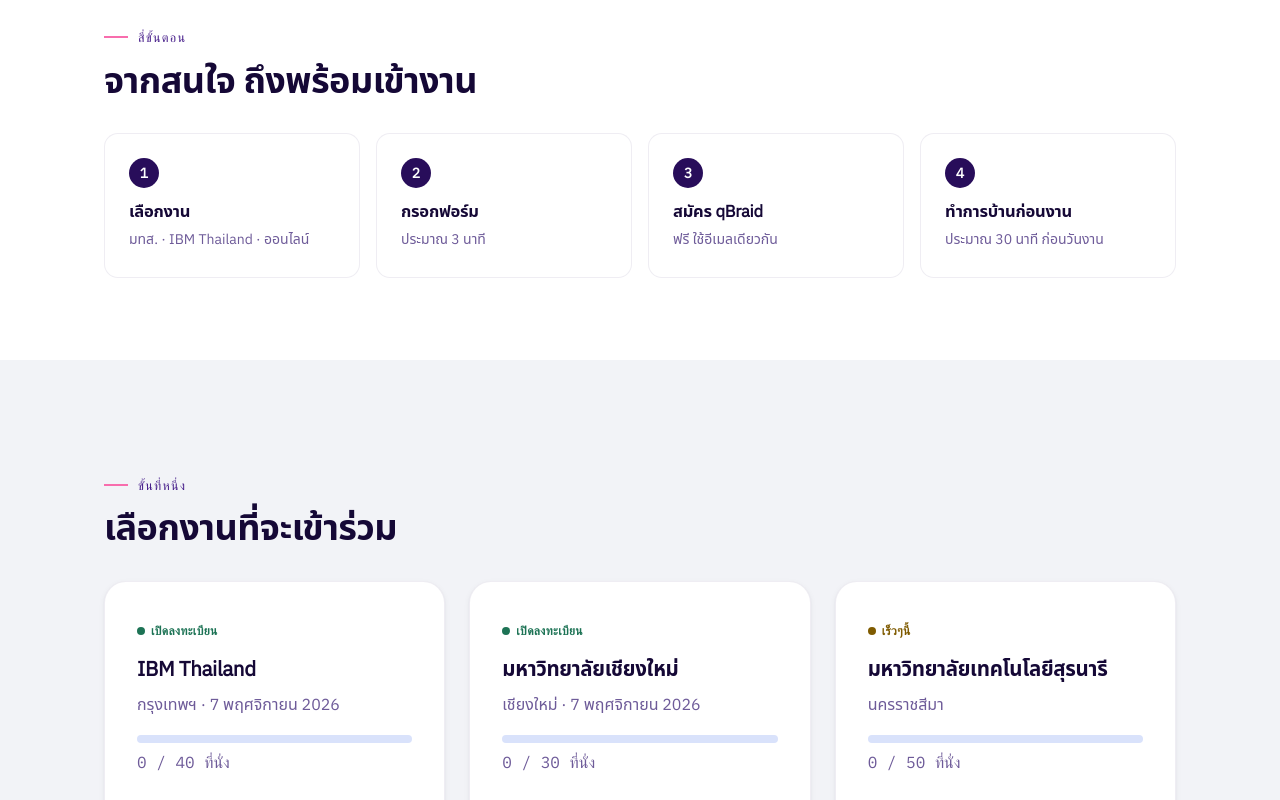
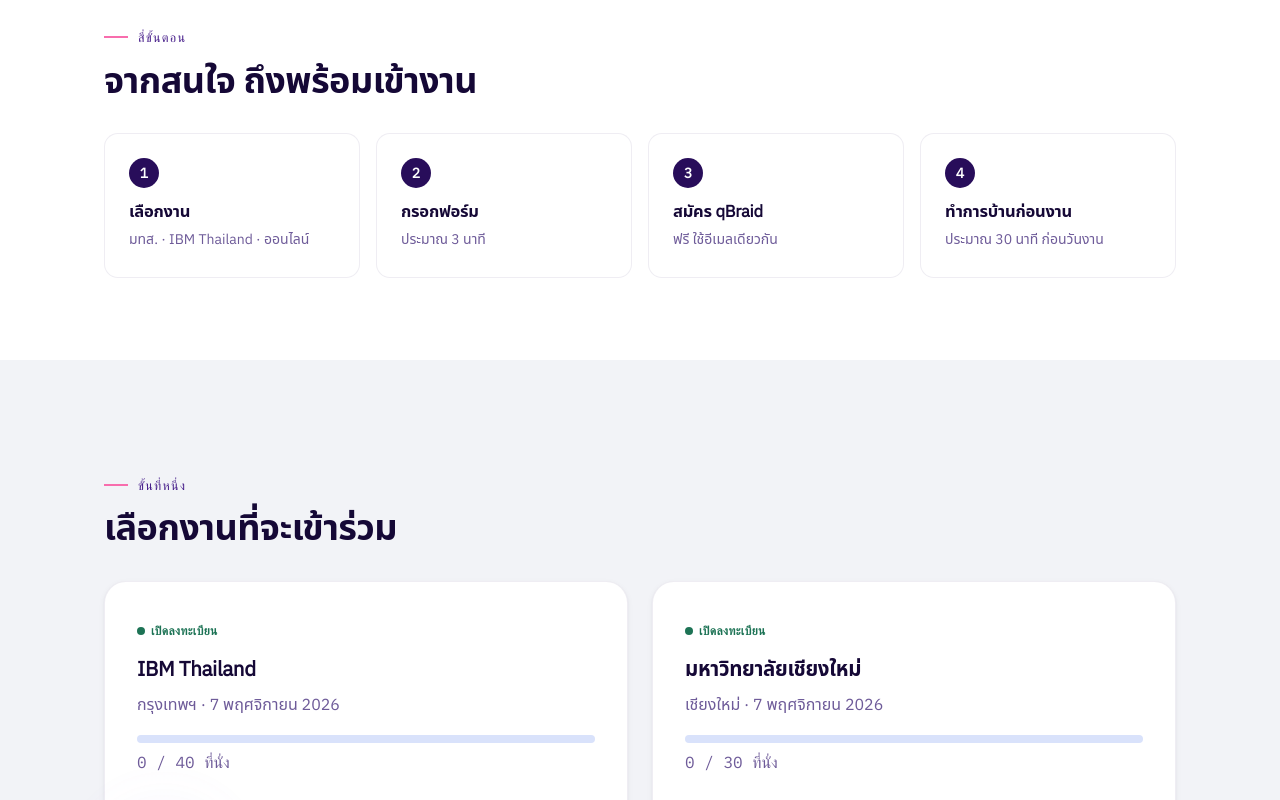
Before and after one commit to Bright2704/qtt2026, a Next.js app: page /register in a window 1280 px wide. Shown: the part 2000-2800 px from the top of the page. Built offline with nearby package versions, Linux system fonts and the light colour scheme; a web font is replaced by a local one.

Commit message:
Fix little

```diff
--- a/app/register/page.tsx
+++ b/app/register/page.tsx
@@ -102,7 +102,7 @@ const formFields: { field: { th: string; en: string }; note: { th: string; en: s
 
 export default function Register() {
   const { t } = useLang();
-  const open = editions.filter((e) => e.status === "open" || e.status === "soon");
+  const open = editions.filter((e) => e.status === "open");
   const hasForm = Boolean(site.contact.registerForm);
 
   return (
--- a/components/RegisterForm.tsx
+++ b/components/RegisterForm.tsx
@@ -102,7 +102,7 @@ export default function RegisterForm() {
   useEffect(() => { if (DEMO) setSaved(listRegistrations()); }, []);
 
   const availableEditions = editions.filter(
-    (e) => e.status === "open" || (e.status === "soon" && e.id === "psu"),
+    (e) => e.status === "open",
   );
   const set = <K extends keyof Values>(k: K, val: Values[K]) => {
     setV((p) => ({ ...p, [k]: val }));
```
